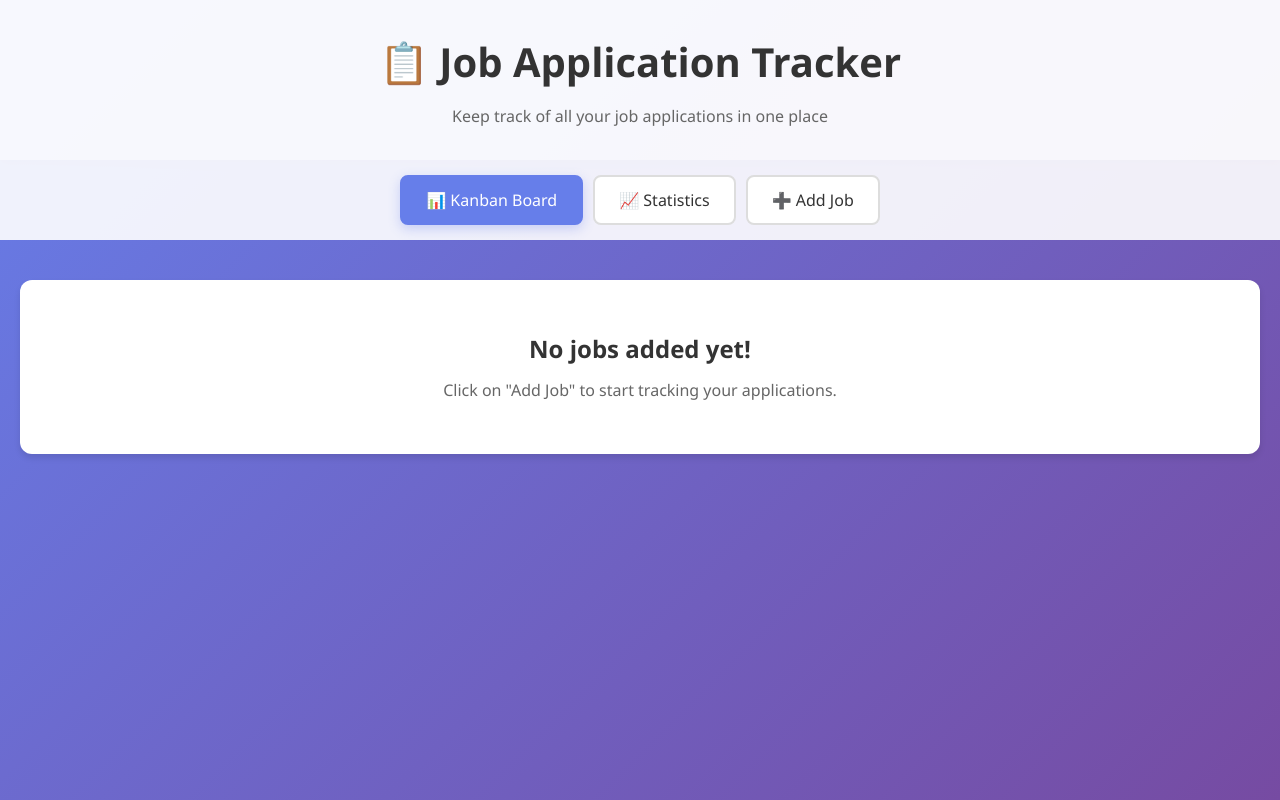
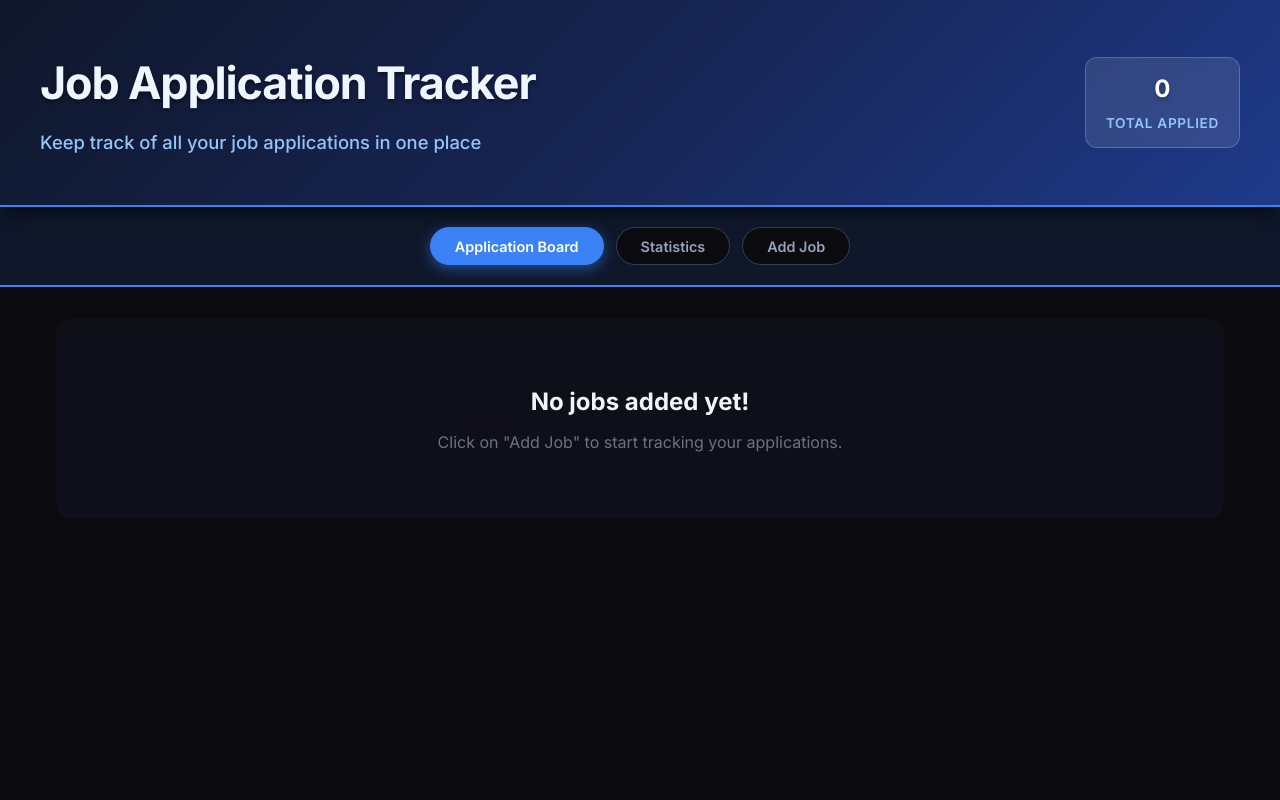
Before and after one commit to yats0x7/HirePath, a React (Vite) app: page / in a window 1280 px wide. Built offline with nearby package versions, Linux system fonts and the light colour scheme.

Commit message:
Update header layout and styling

```diff
--- a/src/App.css
+++ b/src/App.css
@@ -1,525 +1,364 @@
-/* ========== Main Container ========== */
-.app-container {
-  min-height: 100vh;
-  background: linear-gradient(135deg, #667eea 0%, #764ba2 100%);
+@import url('https://fonts.googleapis.com/css2?family=Inter:wght@300;400;500;600;700&display=swap');
+
+* {
+  box-sizing: border-box;
+  margin: 0;
+  padding: 0;
+}
+
+body {
+  font-family: 'Inter', sans-serif;
+  background-color: #0a0a0f;
+  color: #f1f5f9;
+}
+
+/* ── Header ── */
+.app-header {
+  background: linear-gradient(135deg, #0f172a 0%, #172554 50%, #1e3a8a 100%);
+  padding: 3rem 1rem;
+  border-bottom: 2px solid #3b82f6;
+  box-shadow: 0 10px 15px -3px rgba(0, 0, 0, 0.5);
+  position: relative;
+  overflow: hidden;
+}
+
+.header-content {
+  max-width: 1200px;
+  margin: 0 auto;
   display: flex;
   flex-direction: column;
+  align-items: center;
+  gap: 1.5rem;
+  text-align: center;
 }
 
-.app-header {
-  background: rgba(255, 255, 255, 0.95);
-  padding: 30px 20px;
-  text-align: center;
-  box-shadow: 0 2px 10px rgba(0, 0, 0, 0.1);
+@media (min-width: 768px) {
+  .header-content {
+    flex-direction: row;
+    justify-content: space-between;
+    text-align: left;
+  }
 }
 
-.app-header h1 {
-  margin: 0;
-  color: #333;
-  font-size: 2.5em;
+.header-title h1 {
+  font-size: 2.8rem;
+  font-weight: 800;
+  color: #eff6ff;
+  margin-bottom: 0.5rem;
+  letter-spacing: -0.025em;
+  text-shadow: 0 2px 4px rgba(0,0,0,0.5);
 }
 
 .subtitle {
-  margin: 10px 0 0 0;
-  color: #666;
-  font-size: 1em;
+  color: #93c5fd;
+  font-size: 1.15rem;
+  font-weight: 500;
 }
 
-/* ========== Navigation Tabs ========== */
+.header-stats {
+  display: flex;
+  gap: 1rem;
+}
+
+.stat-badge {
+  background: rgba(255, 255, 255, 0.1);
+  backdrop-filter: blur(8px);
+  border: 1px solid rgba(255, 255, 255, 0.2);
+  border-radius: 0.75rem;
+  padding: 0.75rem 1.25rem;
+  display: flex;
+  flex-direction: column;
+  align-items: center;
+  min-width: 120px;
+}
+
+.stat-value {
+  color: #ffffff;
+  font-size: 1.5rem;
+  font-weight: 700;
+  margin-bottom: 0.25rem;
+  text-shadow: 0 2px 4px rgba(0,0,0,0.3);
+}
+
+.stat-label {
+  color: #93c5fd;
+  font-size: 0.85rem;
+  text-transform: uppercase;
+  letter-spacing: 0.05em;
+  font-weight: 600;
+}
+
+/* ── Tabs ── */
 .nav-tabs {
   display: flex;
-  gap: 10px;
-  padding: 15px 20px;
-  background: rgba(255, 255, 255, 0.9);
   justify-content: center;
-  flex-wrap: wrap;
+  gap: 0.75rem;
+  padding: 1.25rem 1rem;
+  background: #0f172a;
+  border-bottom: 2px solid #3b82f6;
 }
 
 .tab-btn {
-  padding: 12px 24px;
-  border: 2px solid #ddd;
-  background: white;
-  color: #333;
-  border-radius: 8px;
+  background: #0a0a0f;
+  border: 1.5px solid #334155;
+  padding: 0.6rem 1.5rem;
+  border-radius: 2rem;
+  font-weight: 600;
   cursor: pointer;
-  font-size: 1em;
-  font-weight: 500;
-  transition: all 0.3s ease;
+  transition: all 0.2s ease;
+  color: #94a3b8;
+  font-size: 0.9rem;
 }
 
 .tab-btn:hover {
-  border-color: #667eea;
-  color: #667eea;
-  transform: translateY(-2px);
+  background: #1e293b;
+  color: #f8fafc;
 }
 
 .tab-btn.active {
-  background: #667eea;
-  color: white;
-  border-color: #667eea;
-  box-shadow: 0 4px 12px rgba(102, 126, 234, 0.3);
+  background: #3b82f6;
+  color: #ffffff;
+  border-color: #3b82f6;
+  box-shadow: 0 4px 14px rgba(59, 130, 246, 0.5);
 }
 
-/* ========== Main Content ========== */
-.main-content {
-  flex: 1;
-  padding: 20px;
-  max-width: 1400px;
-  margin: 0 auto;
-  width: 100%;
+/* ── Stats Row ── */
+.stats-row {
+  display: grid;
+  grid-template-columns: repeat(4, 1fr);
+  gap: 1rem;
+  padding: 1.5rem;
+  background: #0a0a0f;
 }
 
-.no-jobs-message {
+.stat-card {
+  border-radius: 0.875rem;
+  padding: 1.25rem;
   text-align: center;
-  padding: 50px;
-  background: white;
-  border-radius: 12px;
-  box-shadow: 0 4px 6px rgba(0, 0, 0, 0.1);
-  margin-top: 20px;
+  border-left: 4px solid;
 }
 
-.no-jobs-message h2 {
-  color: #333;
-  margin-bottom: 10px;
+.stat-card.total     { background: #0c1a2e; border-color: #2563eb; }
+.stat-card.interview { background: #022c22; border-color: #059669; }
+.stat-card.offer     { background: #1a0e00; border-color: #d97706; }
+.stat-card.rejected  { background: #1a0a0a; border-color: #dc2626; }
+
+.stat-card .stat-num {
+  font-size: 1.75rem;
+  font-weight: 700;
+  margin-bottom: 0.25rem;
 }
 
-.no-jobs-message p {
-  color: #666;
+.stat-card.total     .stat-num { color: #60a5fa; }
+.stat-card.interview .stat-num { color: #34d399; }
+.stat-card.offer     .stat-num { color: #fbbf24; }
+.stat-card.rejected  .stat-num { color: #f87171; }
+
+.stat-card .stat-label {
+  font-size: 0.8rem;
+  color: #6b7280;
+  font-weight: 500;
 }
 
-/* ========== Kanban Board ========== */
-.kanban-container {
-  overflow-x: auto;
-  width: 100%;
+/* ── Main Content ── */
+.main-content {
+  max-width: 1200px;
+  margin: 0 auto;
+  padding: 2rem 1rem;
 }
 
-.kanban-board {
-  display: flex;
-  gap: 20px;
-  min-width: fit-content;
-  padding-bottom: 20px;
+.jobs-list h2 {
+  margin-bottom: 1.5rem;
+  color: #f1f5f9;
 }
 
-.kanban-column {
-  background: rgba(255, 255, 255, 0.95);
-  border-radius: 10px;
-  padding: 15px;
-  min-width: 300px;
-  max-height: 600px;
-  overflow-y: auto;
-  box-shadow: 0 4px 15px rgba(0, 0, 0, 0.1);
+/* ── Cards Section ── */
+.cards-section {
+  background: #0f0f1a;
+  padding: 1.5rem;
 }
 
-.column-header {
-  display: flex;
-  justify-content: space-between;
-  align-items: center;
-  margin-bottom: 15px;
-  padding-bottom: 10px;
-  border-bottom: 2px solid #e0e0e0;
+.jobs-grid {
+  display: grid;
+  grid-template-columns: repeat(auto-fill, minmax(280px, 1fr));
+  gap: 1.5rem;
 }
 
-.column-header h3 {
-  margin: 0;
-  color: #333;
-  font-size: 1.1em;
-}
-
-.job-count {
-  background: #667eea;
-  color: white;
-  padding: 3px 10px;
-  border-radius: 20px;
-  font-size: 0.9em;
-  font-weight: bold;
-}
-
-.job-list {
-  display: flex;
-  flex-direction: column;
-  gap: 10px;
-  min-height: 50px;
-}
-
-.draggable-job {
-  cursor: grab;
-  transition: all 0.2s ease;
-}
-
-.draggable-job:active {
-  cursor: grabbing;
-  opacity: 0.8;
-}
-
-.empty-column {
-  color: #999;
-  text-align: center;
-  padding: 20px 0;
-  font-style: italic;
-}
-
-/* ========== Job Card ========== */
+/* ── Job Card ── */
 .job-card {
-  background: linear-gradient(135deg, #f5f7fa 0%, #ffffff 100%);
-  border: 2px solid #e0e0e0;
-  border-radius: 8px;
-  padding: 12px;
-  box-shadow: 0 2px 8px rgba(0, 0, 0, 0.08);
-  transition: all 0.3s ease;
+  border-radius: 1rem;
+  padding: 1.5rem;
+  border-left: 4px solid;
+  transition: transform 0.2s ease, filter 0.2s ease;
 }
 
 .job-card:hover {
-  border-color: #667eea;
-  box-shadow: 0 4px 12px rgba(102, 126, 234, 0.2);
-  transform: translateY(-2px);
+  transform: translateY(-4px);
+  filter: brightness(1.15);
 }
+
+.job-card:nth-child(4n+1) { background: #0c1a2e; border-color: #2563eb; }
+.job-card:nth-child(4n+2) { background: #022c22; border-color: #059669; }
+.job-card:nth-child(4n+3) { background: #1a0e00; border-color: #d97706; }
+.job-card:nth-child(4n+4) { background: #1a0a1a; border-color: #9333ea; }
 
 .card-header {
   display: flex;
   justify-content: space-between;
-  align-items: start;
-  margin-bottom: 8px;
+  align-items: flex-start;
+  margin-bottom: 1rem;
 }
 
-.card-header h4 {
-  margin: 0;
-  color: #333;
-  font-size: 1em;
-  flex: 1;
+.card-header h3 {
+  font-size: 1.1rem;
+  font-weight: 600;
+  color: #f1f5f9;
+  max-width: 85%;
 }
 
-.btn-delete {
-  background: #ff6b6b;
-  color: white;
+.delete-btn {
+  background: #450a0a;
+  color: #f87171;
   border: none;
-  width: 24px;
-  height: 24px;
   border-radius: 50%;
-  cursor: pointer;
+  width: 28px;
+  height: 28px;
   display: flex;
   align-items: center;
   justify-content: center;
-  font-size: 0.9em;
-  transition: all 0.2s ease;
+  font-size: 1.1rem;
+  cursor: pointer;
+  transition: background 0.2s;
 }
 
-.btn-delete:hover {
-  background: #ff5252;
-  transform: scale(1.1);
+.delete-btn:hover {
+  background: #7f1d1d;
 }
 
-.company-name {
-  margin: 5px 0;
-  color: #667eea;
-  font-weight: 500;
-  font-size: 0.95em;
+.card-body p {
+  color: #94a3b8;
+  margin-bottom: 0.65rem;
+  font-size: 0.9rem;
 }
 
-.interview-date {
-  margin: 5px 0;
-  color: #2ecc71;
-  font-size: 0.9em;
-  font-weight: 500;
-}
-
-.interview-date.soon {
-  color: #f39c12;
-  animation: pulse 1.5s infinite;
-}
-
-@keyframes pulse {
-  0%, 100% { opacity: 1; }
-  50% { opacity: 0.7; }
-}
-
-.reminder {
-  margin-left: 5px;
-  font-weight: bold;
-}
-
-.notes {
-  margin: 5px 0;
-  color: #666;
-  font-size: 0.85em;
-  max-height: 60px;
-  overflow: hidden;
-  text-overflow: ellipsis;
-}
-
-.date-added {
-  margin: 5px 0 8px 0;
-  color: #999;
-  font-size: 0.8em;
-}
-
-.status-dropdown {
-  margin-top: 8px;
+.status-update {
+  display: flex;
+  align-items: center;
+  gap: 0.75rem;
+  margin-bottom: 0.75rem;
+  font-size: 0.9rem;
 }
 
 .status-select {
-  width: 100%;
-  padding: 6px;
-  border: 1px solid #ddd;
-  border-radius: 4px;
-  background: white;
-  color: #333;
-  font-size: 0.9em;
+  padding: 0.35rem 0.75rem;
+  border-radius: 2rem;
+  border: none;
+  font-weight: 700;
   cursor: pointer;
-  transition: border-color 0.2s;
+  outline: none;
+  font-size: 0.82rem;
 }
 
-.status-select:hover,
-.status-select:focus {
-  border-color: #667eea;
-  outline: none;
+.status-select.applied     { background: #1e3a5f; color: #60a5fa; }
+.status-select.interviewed { background: #022c22; color: #34d399; }
+.status-select.offer       { background: #451a03; color: #fbbf24; }
+.status-select.rejected    { background: #450a0a; color: #f87171; }
+
+/* ── Form Section ── */
+.form-section {
+  background: #0f172a;
+  padding: 1.5rem;
 }
 
-/* ========== Job Form ========== */
-.form-container {
-  background: rgba(255, 255, 255, 0.95);
-  border-radius: 10px;
-  padding: 30px;
-  max-width: 600px;
+.job-form-container {
+  max-width: 520px;
   margin: 0 auto;
-  box-shadow: 0 4px 15px rgba(0, 0, 0, 0.1);
+  background: #1e293b;
+  padding: 2.5rem;
+  border-radius: 1rem;
+  border-left: 4px solid #3b82f6;
+  box-shadow: 0 4px 20px rgba(59, 130, 246, 0.2);
 }
 
-.form-container h2 {
-  color: #333;
-  margin-top: 0;
+.job-form-container h2 {
+  font-size: 1.5rem;
+  margin-bottom: 1.75rem;
+  color: #f8fafc;
   text-align: center;
 }
 
-.job-form {
-  display: flex;
-  flex-direction: column;
-  gap: 20px;
-}
-
 .form-group {
-  display: flex;
-  flex-direction: column;
+  margin-bottom: 1.25rem;
 }
 
 .form-group label {
-  color: #333;
-  font-weight: 500;
-  margin-bottom: 8px;
-  font-size: 1em;
+  display: block;
+  font-size: 0.9rem;
+  font-weight: 600;
+  color: #93c5fd;
+  margin-bottom: 0.5rem;
 }
 
 .form-group input,
-.form-group select,
-.form-group textarea {
-  padding: 12px;
-  border: 2px solid #ddd;
-  border-radius: 6px;
-  font-size: 1em;
-  font-family: inherit;
-  transition: border-color 0.3s;
+.form-group select {
+  width: 100%;
+  padding: 0.75rem;
+  border-radius: 0.5rem;
+  border: 1.5px solid #334155;
+  font-size: 0.95rem;
+  transition: border-color 0.2s, box-shadow 0.2s;
+  outline: none;
+  color: #f1f5f9;
+  background: #0f172a;
 }
 
 .form-group input:focus,
-.form-group select:focus,
-.form-group textarea:focus {
-  outline: none;
-  border-color: #667eea;
-  box-shadow: 0 0 0 3px rgba(102, 126, 234, 0.1);
+.form-group select:focus {
+  border-color: #60a5fa;
+  box-shadow: 0 0 0 3px rgba(96, 165, 250, 0.2);
 }
 
-.btn-submit {
-  padding: 14px;
-  background: linear-gradient(135deg, #667eea 0%, #764ba2 100%);
-  color: white;
-  border: none;
-  border-radius: 6px;
-  font-size: 1em;
-  font-weight: bold;
-  cursor: pointer;
-  transition: all 0.3s ease;
-  margin-top: 10px;
+.form-group select option {
+  background: #1e293b;
 }
 
-.btn-submit:hover {
-  transform: translateY(-2px);
-  box-shadow: 0 6px 20px rgba(102, 126, 234, 0.4);
+.btn-primary {
+  width: 100%;
+  background: #3b82f6;
+  color: #ffffff;
+  padding: 0.875rem;
+  border: none;
+  border-radius: 0.5rem;
+  font-size: 1rem;
+  font-weight: 700;
+  cursor: pointer;
+  transition: background 0.2s, transform 0.1s;
+  margin-top: 1rem;
 }
 
-/* ========== Stats Dashboard ========== */
-.stats-container {
-  display: flex;
-  flex-direction: column;
-  gap: 30px;
+.btn-primary:hover {
+  background: #2563eb;
+  transform: translateY(-1px);
 }
 
-.stats-grid {
-  display: grid;
-  grid-template-columns: repeat(auto-fit, minmax(200px, 1fr));
-  gap: 20px;
+.btn-primary:active {
+  transform: translateY(0);
 }
 
-.stat-card {
-  background: rgba(255, 255, 255, 0.95);
-  border-radius: 10px;
-  padding: 25px;
+/* ── Empty State ── */
+.no-jobs-message {
   text-align: center;
-  box-shadow: 0 4px 15px rgba(0, 0, 0, 0.1);
-  transition: all 0.3s ease;
+  padding: 4rem 2rem;
+  background: #0f0f1a;
+  border-radius: 1rem;
 }
 
-.stat-card:hover {
-  transform: translateY(-5px);
-  box-shadow: 0 8px 20px rgba(0, 0, 0, 0.15);
+.no-jobs-message h2 {
+  font-size: 1.5rem;
+  color: #f1f5f9;
+  margin-bottom: 0.5rem;
 }
 
-.stat-card h3 {
-  margin: 0 0 10px 0;
-  color: #666;
-  font-size: 0.95em;
-  font-weight: 500;
+.no-jobs-message p {
+  color: #6b7280;
 }
-
-.stat-number {
-  margin: 0;
-  font-size: 2.5em;
-  font-weight: bold;
-  color: #667eea;
-}
-
-/* ========== Funnel Chart ========== */
-.funnel-section {
-  background: rgba(255, 255, 255, 0.95);
-  border-radius: 10px;
-  padding: 25px;
-  box-shadow: 0 4px 15px rgba(0, 0, 0, 0.1);
-}
-
-.funnel-section h2 {
-  margin-top: 0;
-  color: #333;
-  text-align: center;
-}
-
-.funnel-chart {
-  display: flex;
-  flex-direction: column;
-  gap: 15px;
-}
-
-.funnel-row {
-  display: flex;
-  gap: 15px;
-  align-items: center;
-}
-
-.funnel-label {
-  min-width: 120px;
-  color: #333;
-  font-weight: 500;
-  font-size: 0.95em;
-}
-
-.count {
-  margin-left: 5px;
-  color: #999;
-  font-weight: normal;
-}
-
-.funnel-bar-container {
-  flex: 1;
-  height: 40px;
-  background: #f0f0f0;
-  border-radius: 20px;
-  overflow: hidden;
-  position: relative;
-}
-
-.funnel-bar {
-  height: 100%;
-  display: flex;
-  align-items: center;
-  justify-content: flex-end;
-  padding-right: 10px;
-  transition: all 0.3s ease;
-  border-radius: 20px;
-}
-
-.bar-percentage {
-  color: white;
-  font-weight: bold;
-  font-size: 0.9em;
-}
-
-/* ========== Timeline Section ========== */
-.timeline-section {
-  background: rgba(255, 255, 255, 0.95);
-  border-radius: 10px;
-  padding: 25px;
-  box-shadow: 0 4px 15px rgba(0, 0, 0, 0.1);
-}
-
-.timeline-section h2 {
-  margin-top: 0;
-  color: #333;
-}
-
-.breakdown-list {
-  display: flex;
-  flex-direction: column;
-  gap: 12px;
-}
-
-.breakdown-item {
-  display: flex;
-  align-items: center;
-  gap: 12px;
-  padding: 12px;
-  background: #f9f9f9;
-  border-radius: 6px;
-}
-
-.breakdown-color {
-  width: 20px;
-  height: 20px;
-  border-radius: 4px;
-}
-
-.breakdown-label {
-  color: #333;
-  font-size: 1em;
-}
-
-/* ========== Upcoming Interviews ========== */
-.upcoming-interviews {
-  background: rgba(255, 255, 255, 0.95);
-  border-radius: 10px;
-  padding: 25px;
-  box-shadow: 0 4px 15px rgba(0, 0, 0, 0.1);
-}
-
-.upcoming-interviews h2 {
-  margin-top: 0;
-  color: #333;
-}
-
-.interview-list {
-  display: flex;
-  flex-direction: column;
-  gap: 12px;
-}
-
-.interview-item {
-  padding: 12px;
-  background: linear-gradient(135deg, #fff5e6 0%, #fff9f0 100%);
-  border-left: 4px solid #f39c12;
-  border-radius: 4px;
-  color: #333;
-  font-size: 0.95em;
-}
-
-.no-interviews {
-  text-align: center;
-  color: #999;
-  padding: 20px;
-  font-style: italic;
-}
--- a/src/App.jsx
+++ b/src/App.jsx
@@ -6,8 +6,6 @@ import KanbanBoard from './components/KanbanBoard'
 import StatsDashboard from './components/StatsDashboard'
 
 export default function App() {
-  // State to store job applications
-  // Each job will have: id, company, role, status, interviewDate, appliedDate
   const [jobs, setJobs] = useState([])
   const [activeTab, setActiveTab] = useState('kanban')
 
@@ -36,8 +34,26 @@ export default function App() {
   return (
     <div className="app-container">
       <header className="app-header">
-        <h1>📋 Job Application Tracker</h1>
-        <p className="subtitle">Keep track of all your job applications in one place</p>
+        <div className="header-content">
+          <div className="header-title">
+            <h1> Job Application Tracker</h1>
+            <p className="subtitle">Keep track of all your job applications in one place</p>
+          </div>
+          <div className="header-stats">
+            <div className="stat-badge">
+              <span className="stat-value">{jobs.length}</span>
+              <span className="stat-label">Total Applied</span>
+            </div>
+            {jobs.length > 0 && (
+              <div className="stat-badge">
+                <span className="stat-value">
+                  {jobs.filter(j => j.status === 'Interviewed' || j.status === 'Offer').length}
+                </span>
+                <span className="stat-label">Interviews+</span>
+              </div>
+            )}
+          </div>
+        </div>
       </header>
 
       <nav className="nav-tabs">
@@ -45,19 +61,19 @@ export default function App() {
           className={`tab-btn ${activeTab === 'kanban' ? 'active' : ''}`}
           onClick={() => setActiveTab('kanban')}
         >
-          📊 Kanban Board
+          Application Board
         </button>
         <button
           className={`tab-btn ${activeTab === 'stats' ? 'active' : ''}`}
           onClick={() => setActiveTab('stats')}
         >
-          📈 Statistics
+         Statistics
         </button>
         <button
           className={`tab-btn ${activeTab === 'add' ? 'active' : ''}`}
           onClick={() => setActiveTab('add')}
         >
-          ➕ Add Job
+          Add Job
         </button>
       </nav>
 
@@ -80,6 +96,7 @@ export default function App() {
                       key={job.id}
                       job={job}
                       onDelete={deleteJob}
+                      onStatusUpdate={updateJobStatus}
                     />
                   ))}
                 </div>
--- a/src/components/JobCard.jsx
+++ b/src/components/JobCard.jsx
@@ -1,17 +1,40 @@
 
-export default function JobCard({ job, onDelete }) {
+export default function JobCard({ job, onDelete, onStatusUpdate }) {
   return (
     <div className="job-card">
       <div className="card-header">
         <h3>{job.company}</h3>
-        <button className="delete-btn" onClick={() => onDelete(job.id)}>×</button>
+        <button
+          className="delete-btn"
+          onClick={() => onDelete(job.id)}
+        >
+          ×
+        </button>
       </div>
-      <p className="role"><strong>Role:</strong> {job.role}</p>
-      <p className="status"><strong>Status:</strong> <span className={`status-badge ${job.status.toLowerCase()}`}>{job.status}</span></p>
 
-      {job.interviewDate && (
-        <p className="date"><strong>Interview:</strong> {job.interviewDate}</p>
-      )}
+      <div className="card-body">
+        <p className="role">Role: {job.role}</p>
+
+        <div className="status-update">
+          <span>Status:</span>
+          <select
+            className={`status-select ${job.status.toLowerCase()}`}
+            value={job.status}
+            onChange={(e) => onStatusUpdate(job.id, e.target.value)}
+          >
+            <option value="Applied">Applied</option>
+            <option value="Interviewed">Interviewed</option>
+            <option value="Offer">Offer</option>
+            <option value="Rejected">Rejected</option>
+          </select>
+        </div>
+
+        {job.interviewDate && (
+          <p className="date">Interview: {job.interviewDate}</p>
+        )}
+
+        <p className="applied-date">Added on: {job.appliedDate}</p>
+      </div>
     </div>
   );
 }
```
